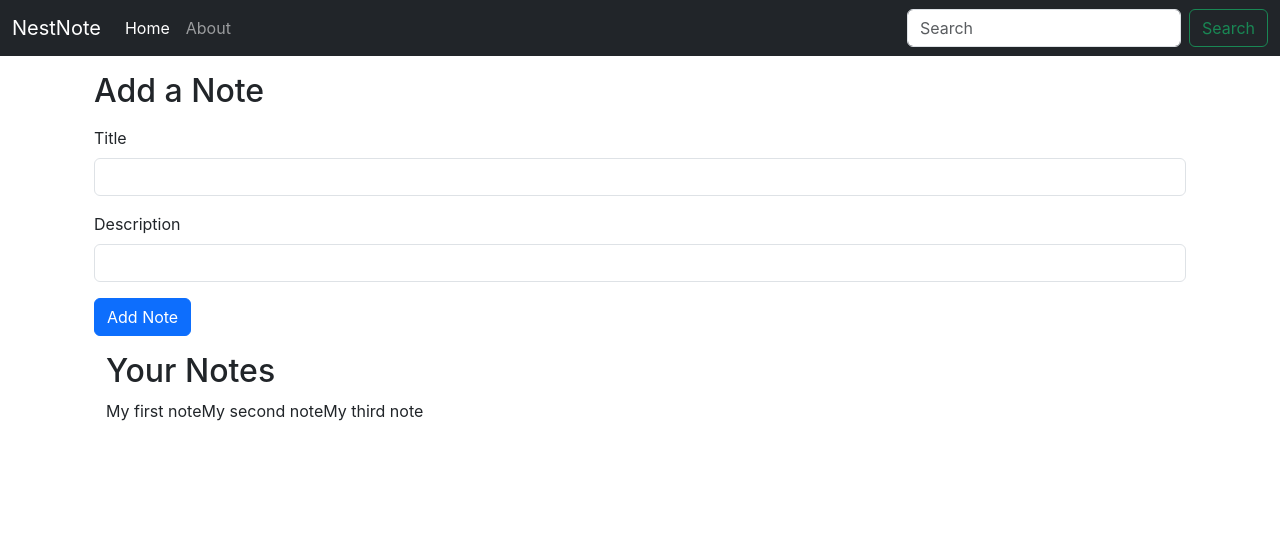
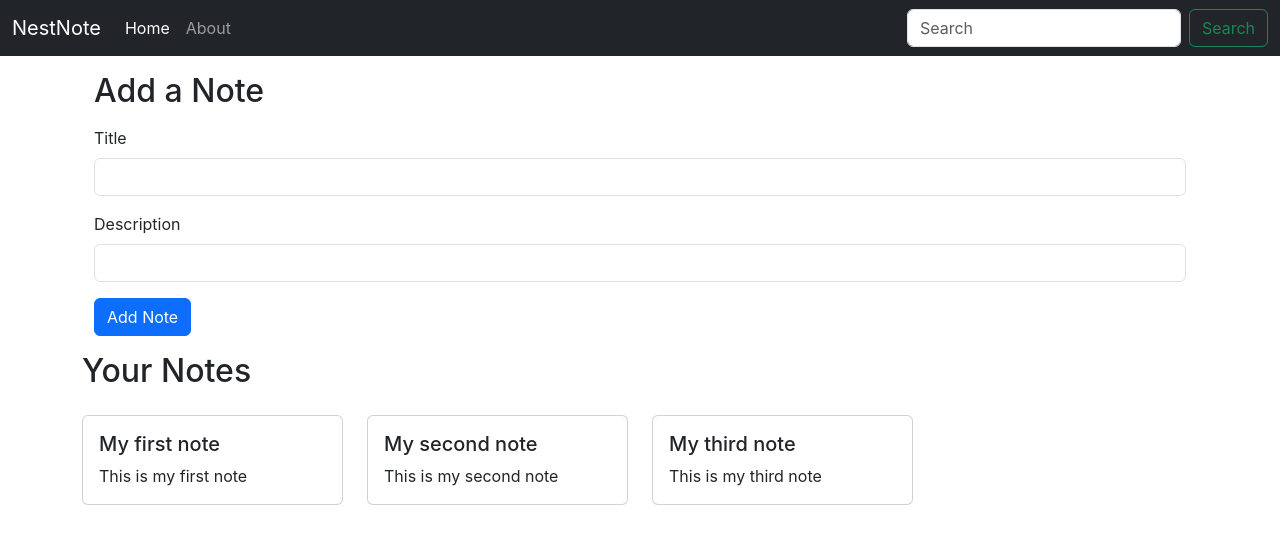
Before and after one commit to Pranay-Rokade/NoteNest, a React (Create React App) app: page / in a window 1280 px wide. Shown: the top 544 px of the page. Built offline with nearby package versions, Linux system fonts and the light colour scheme; the HTML template or start-up script is replaced by a standard one.

Commit message:
Added NoteItem as a separate Note Component

```diff
--- a/src/components/Home.js
+++ b/src/components/Home.js
@@ -1,10 +1,9 @@
-import React, { useContext } from 'react'
-import NoteContext from '../context/notes/noteContext';
+import Notes from './Notes';
 
 const Home = () => {
-  const context = useContext(NoteContext);
-  const {notes, setNotes} = context;
+
   return (
+    <div>
     <div className="container my-3">
       <h2>Add a Note</h2>
       <form className="my-3">
@@ -18,12 +17,8 @@
         </div>
         <button type="submit" className="btn btn-primary">Add Note</button>
       </form>
-      <div className="container my-3">
-      <h2>Your Notes</h2>
-      {notes.map((note)=>{
-        return note.title;
-      })}
       </div>
+      <Notes/>
     </div>
   )
 }
--- /dev/null
+++ b/src/components/NoteItem.js
@@ -0,0 +1,17 @@
+import React from 'react'
+
+const Noteitem = (props) => {
+  const {note} = props;
+  return (
+    <div className="col-md-3">
+        <div class="card my-3">
+            <div class="card-body">
+                <h5 class="card-title">{note.title}</h5>
+                <p class="card-text">{note.description}</p>
+            </div>
+        </div>
+    </div>
+  )
+}
+
+export default Noteitem
--- /dev/null
+++ b/src/components/Notes.js
@@ -0,0 +1,19 @@
+import React from 'react'
+import NoteContext from '../context/notes/noteContext';
+import { useContext } from 'react';
+import Noteitem from './NoteItem';
+
+const Notes = () => {
+    const context = useContext(NoteContext);
+    const {notes, setNotes} = context;
+    return (
+        <div className="row my-3">
+        <h2>Your Notes</h2>
+        {notes.map((note)=>{
+            return <Noteitem note={note}/>
+        })}
+        </div>
+    )
+    }
+
+export default Notes
```
